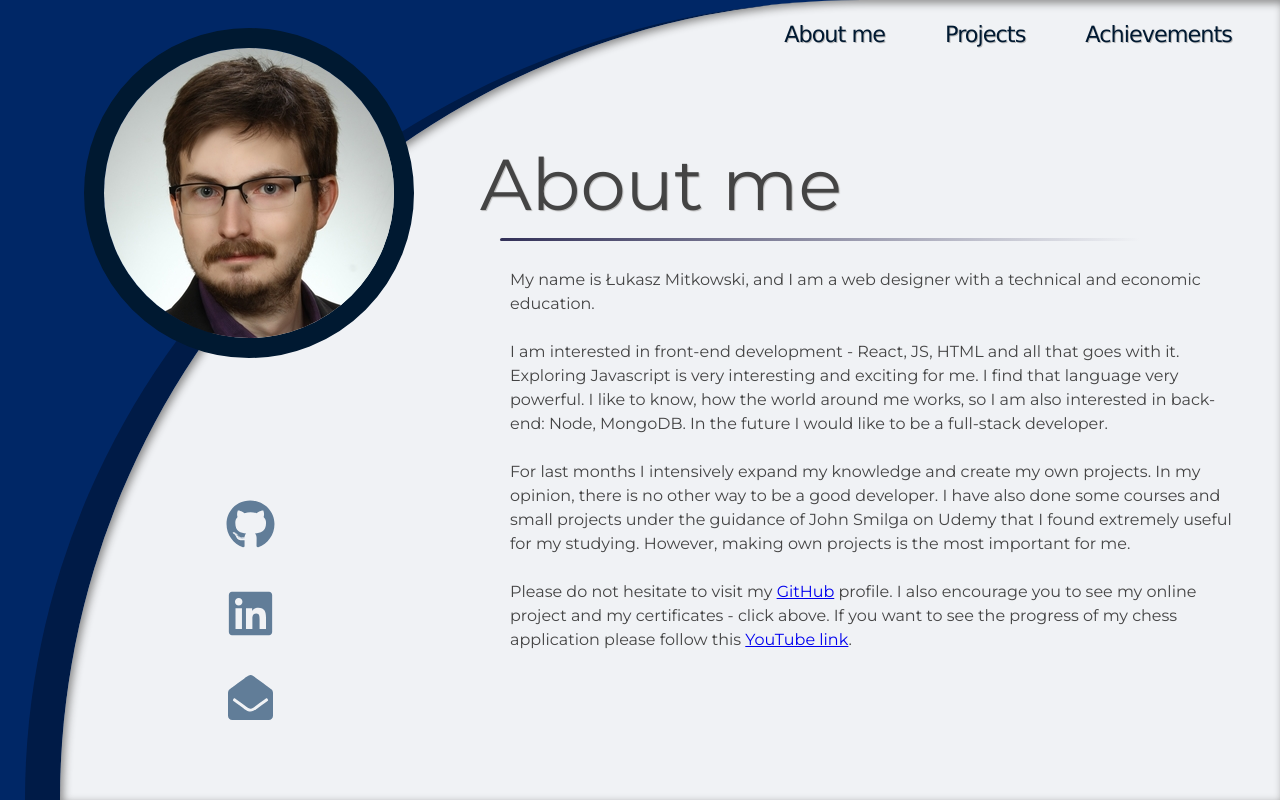
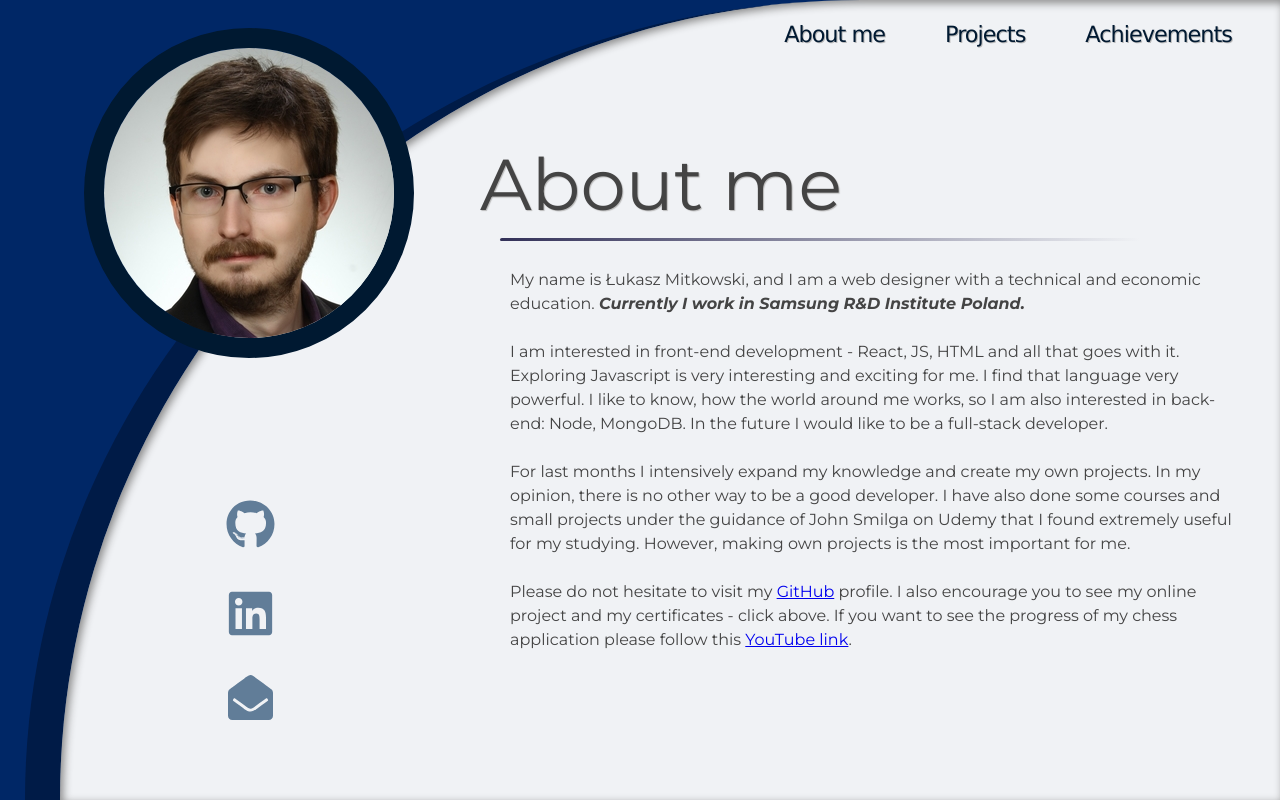
Before and after one commit to ukasz1/online-portfolio, a React (Create React App) app: page / in a window 1280 px wide. Built offline with nearby package versions, Linux system fonts and the light colour scheme; the HTML template or start-up script is replaced by a standard one.

Commit message:
Add current job info

```diff
--- a/src/Components/AboutMe.js
+++ b/src/Components/AboutMe.js
@@ -7,13 +7,10 @@ const AboutMe = ({ actualTab }) => {
         <div className="underline underline-about"></div>
       </div>
       <article className="about-article">
-        <p>My name is Łukasz Mitkowski, and I am a web designer with a technical and economic education.</p><br />
-
+        <p>My name is Łukasz Mitkowski, and I am a web designer with a technical and economic education. <span className="stressed">Currently I work in Samsung R&D Institute Poland.</span></p><br />
         <p>I am interested in front-end development - React, JS, HTML and all that goes with it. Exploring Javascript is very interesting and exciting for me. I find that language very powerful. I like to know, how the world around me works, so I am also interested in back-end: Node, MongoDB. In the future I would like to be a full-stack developer.
         </p><br />
-
         <p>For last months I intensively expand my knowledge and create my own projects. In my opinion, there is no other way to be a good developer. I have also done some courses and small projects under the guidance of John Smilga on Udemy that I found extremely useful for my studying. However, making own projects is the most important for me.</p><br />
-
         <p>Please do not hesitate to visit my <a href="https://github.com/ukasz1" target="_blank" rel="noreferrer">GitHub</a> profile. I also encourage you to see my online project and my certificates - click above. If you want to see the progress of my chess application please follow this <a href="https://www.youtube.com/watch?v=iV2be-UNH8U&ab_channel=Mulder" target="_blank" rel="noreferrer">YouTube link</a>.</p>
       </article>
     </div>
--- a/src/main.css
+++ b/src/main.css
@@ -221,6 +221,10 @@ td a:hover{
   transform: translateX(0);
   z-index: 1;
 }
+.stressed {
+  font-weight: bold;
+  font-style: italic;
+}
 
 @media screen and (max-width: 1050px){
   main{
```
